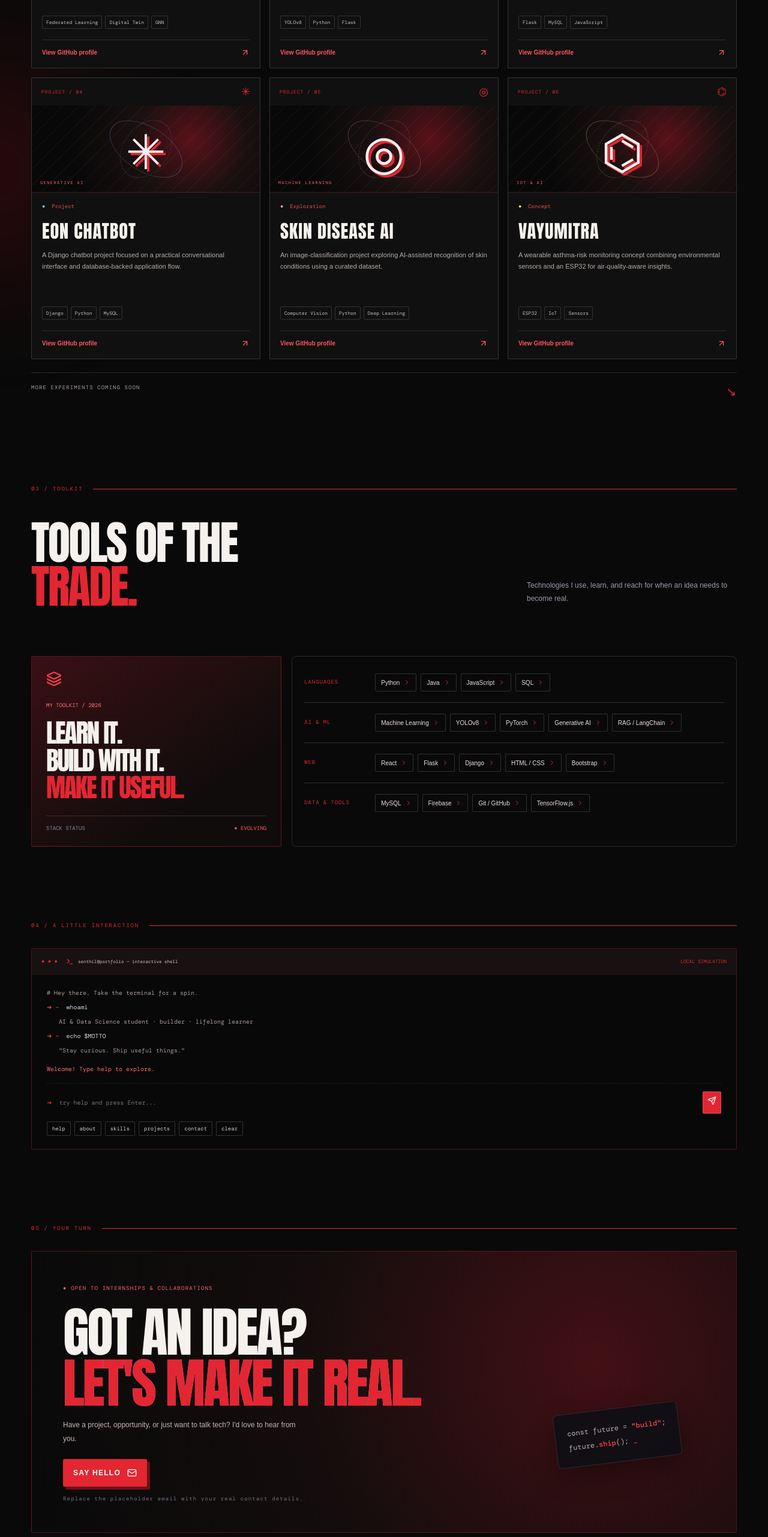
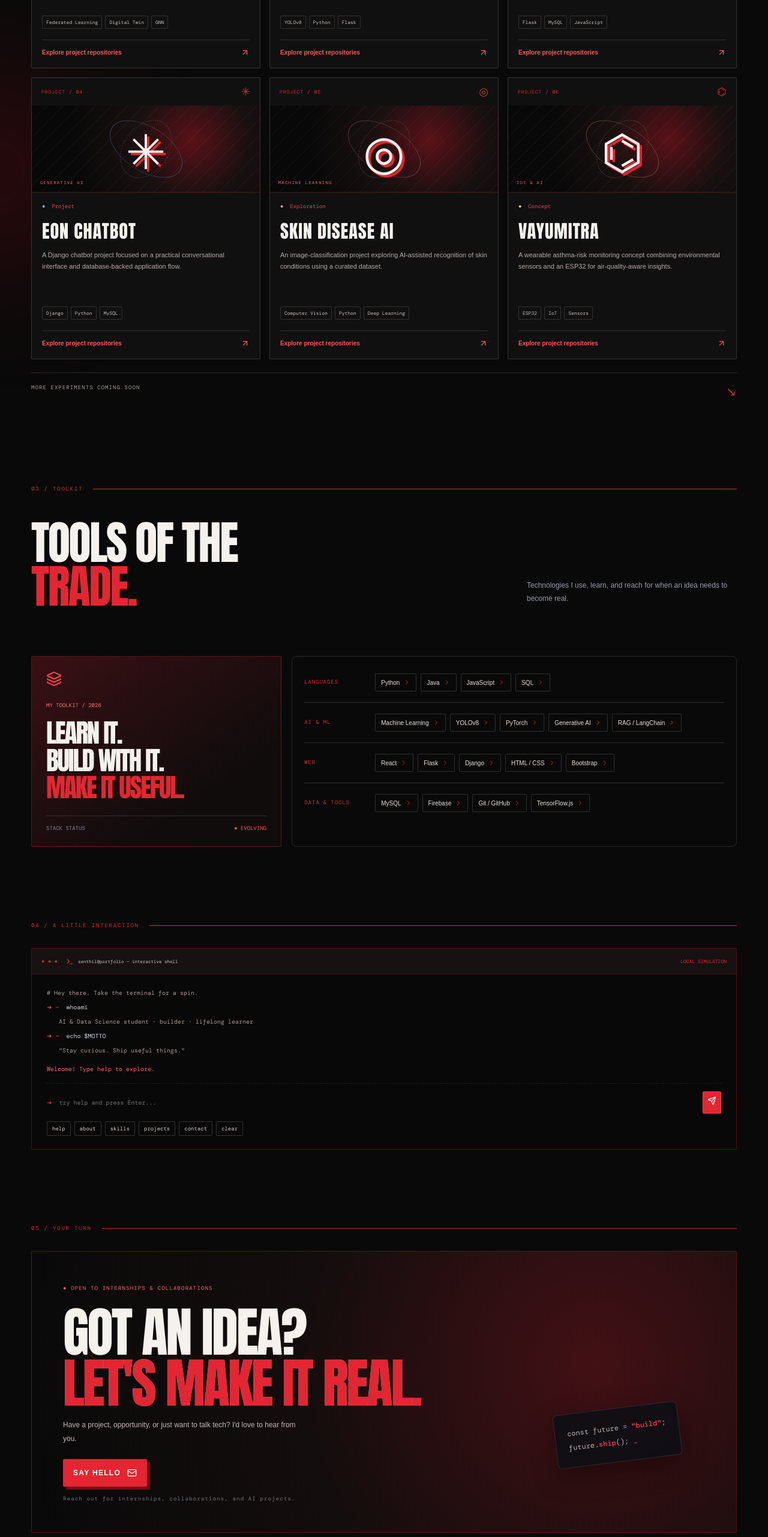
Before and after one commit to senthilp005/barath-portfolio, a React (Vite) app: page / in a window 1280 px wide. Shown: the part 2246-4809 px from the top of the page at 60% size. Built offline with nearby package versions, Linux system fonts and the light colour scheme.

Commit message:
Connect portfolio to project GitHub account and real contact email

```diff
--- a/src/main.jsx
+++ b/src/main.jsx
@@ -4,12 +4,12 @@ import { ArrowDownRight, ArrowUpRight, Github, Linkedin, Mail, Menu, X, Code2, B
 import "./styles.css";
 
 const projects = [
-  { n:"01", title:"FEDIS-OT", category:"AI & Security", desc:"A privacy-preserving cybersecurity concept combining federated learning with digital-twin-based patch validation for safer collaborative threat detection.", tags:["Federated Learning","Digital Twin","GNN"], symbol:"◈", tone:"violet", status:"In development", url:"https://github.com/senthilp005" },
-  { n:"02", title:"Signify", category:"Computer Vision", desc:"An Indian Sign Language recognition experience exploring YOLO-based detection and a web interface to make sign recognition more accessible.", tags:["YOLOv8","Python","Flask"], symbol:"⌁", tone:"mint", status:"Prototype", url:"https://github.com/senthilp005" },
-  { n:"03", title:"SmartCart", category:"Full Stack", desc:"A compact e-commerce application with product browsing, a cart flow, and mock checkout backed by Flask and MySQL.", tags:["Flask","MySQL","JavaScript"], symbol:"▦", tone:"orange", status:"Building", url:"https://github.com/senthilp005" },
-  { n:"04", title:"EON Chatbot", category:"Generative AI", desc:"A Django chatbot project focused on a practical conversational interface and database-backed application flow.", tags:["Django","Python","MySQL"], symbol:"✳", tone:"blue", status:"Project", url:"https://github.com/senthilp005" },
-  { n:"05", title:"Skin Disease AI", category:"Machine Learning", desc:"An image-classification project exploring AI-assisted recognition of skin conditions using a curated dataset.", tags:["Computer Vision","Python","Deep Learning"], symbol:"◎", tone:"pink", status:"Exploration", url:"https://github.com/senthilp005" },
-  { n:"06", title:"VayuMitra", category:"IoT & AI", desc:"A wearable asthma-risk monitoring concept combining environmental sensors and an ESP32 for air-quality-aware insights.", tags:["ESP32","IoT","Sensors"], symbol:"⌬", tone:"yellow", status:"Concept", url:"https://github.com/senthilp005" }
+  { n:"01", title:"FEDIS-OT", category:"AI & Security", desc:"A privacy-preserving cybersecurity concept combining federated learning with digital-twin-based patch validation for safer collaborative threat detection.", tags:["Federated Learning","Digital Twin","GNN"], symbol:"◈", tone:"violet", status:"In development", url:"https://github.com/senthilvelanprabakaran-alt" },
+  { n:"02", title:"Signify", category:"Computer Vision", desc:"An Indian Sign Language recognition experience exploring YOLO-based detection and a web interface to make sign recognition more accessible.", tags:["YOLOv8","Python","Flask"], symbol:"⌁", tone:"mint", status:"Prototype", url:"https://github.com/senthilvelanprabakaran-alt" },
+  { n:"03", title:"SmartCart", category:"Full Stack", desc:"A compact e-commerce application with product browsing, a cart flow, and mock checkout backed by Flask and MySQL.", tags:["Flask","MySQL","JavaScript"], symbol:"▦", tone:"orange", status:"Building", url:"https://github.com/senthilvelanprabakaran-alt" },
+  { n:"04", title:"EON Chatbot", category:"Generative AI", desc:"A Django chatbot project focused on a practical conversational interface and database-backed application flow.", tags:["Django","Python","MySQL"], symbol:"✳", tone:"blue", status:"Project", url:"https://github.com/senthilvelanprabakaran-alt" },
+  { n:"05", title:"Skin Disease AI", category:"Machine Learning", desc:"An image-classification project exploring AI-assisted recognition of skin conditions using a curated dataset.", tags:["Computer Vision","Python","Deep Learning"], symbol:"◎", tone:"pink", status:"Exploration", url:"https://github.com/senthilvelanprabakaran-alt" },
+  { n:"06", title:"VayuMitra", category:"IoT & AI", desc:"A wearable asthma-risk monitoring concept combining environmental sensors and an ESP32 for air-quality-aware insights.", tags:["ESP32","IoT","Sensors"], symbol:"⌬", tone:"yellow", status:"Concept", url:"https://github.com/senthilvelanprabakaran-alt" }
 ];
 const skills = [
   ["Languages",["Python","Java","JavaScript","SQL"]],
@@ -33,10 +33,10 @@ function App(){
       <div className="art"><div className="gridbg"/><div className="orbit oa"/><div className="orbit ob"/><div className="orbit oc"/><div className="float-chip chip1"><BrainCircuit size={16}/> ML / AI</div><div className="float-chip chip2"><Code2 size={16}/> Build · Learn · Repeat</div><div className="core"><div className="window"><i/><i/><i/><small>senthil@dev:~</small></div><div className="monogram"><span>S<span>.</span></span><Sparkles className="spark" size={20}/></div><div className="core-foot">CREATIVE ENGINEER <b>● ONLINE</b></div></div><div className="float-chip chip3"><Cpu size={16}/> Curiosity.exe <b>RUNNING</b></div><div className="art-label">FIG. 001 / PORTFOLIO</div></div><a className="scroll" href="#about">— SCROLL TO EXPLORE ↓</a></section>
       <div className="ticker"><span>CURIOUS BY DEFAULT</span><i>✳</i><span>BUILT WITH INTENTION</span><i>✳</i><span>ALWAYS ITERATING</span><i>✳</i><span>CODE WITH PURPOSE</span></div>
       <section className="section wrap" id="about"><div className="section-label">01 / ABOUT <span/></div><div className="about-grid"><h2>Tech is the tool.<br/><em>Impact is the point.</em></h2><div className="about-copy"><p>I'm a final-year B.Tech student specializing in <strong>Artificial Intelligence & Data Science</strong> at CARE College of Engineering, Trichy. I enjoy turning complex ideas into practical prototypes — from computer vision models to web apps and privacy-aware AI systems.</p><p>I'm continually improving my skills across machine learning, full-stack development, and responsible AI. I believe in learning by building, testing, and iterating.</p><a className="textlink" href="#contact">Let's connect <ArrowUpRight size={16}/></a></div></div><div className="stats"><div><b>AI<span>+</span></b><small>Curiosity-led learning</small></div><div><b>01</b><small>Builder mindset</small></div><div><b>∞</b><small>Things left to explore</small></div><div className="stat-note">↳ &nbsp;Small steps.<br/> &nbsp;&nbsp;&nbsp;Real progress.</div></div></section>
-      <section className="section wrap" id="projects"><div className="section-label">02 / SELECTED WORK <span/> <small>01—06</small></div><div className="heading-row"><h2>Things I've been<br/><em>working on.</em></h2><p>A collection of experiments, prototypes, and ideas. Some are in progress — that's where the interesting stuff happens.</p></div><div className="filters">{filters.map(f=><button key={f} className={filter===f?"active":""} onClick={()=>setFilter(f)}>{f}</button>)}</div><div className="project-grid">{shown.map(p=><article className={`project tone-${p.tone}`} key={p.n}><div className="project-top"><small>PROJECT / {p.n}</small><span>{p.symbol}</span></div><div className="visual"><i/><i/><b>{p.symbol}</b><small>{p.category.toUpperCase()}</small></div><div className="project-body"><div className="status">● &nbsp;{p.status}</div><h3>{p.title}</h3><p>{p.desc}</p><div className="tags">{p.tags.map(t=><span key={t}>{t}</span>)}</div><a href={p.url} target="_blank" rel="noreferrer">View GitHub profile <ArrowUpRight size={15}/></a></div></article>)}</div><div className="more">MORE EXPERIMENTS COMING SOON <span>↘</span></div></section>
+      <section className="section wrap" id="projects"><div className="section-label">02 / SELECTED WORK <span/> <small>01—06</small></div><div className="heading-row"><h2>Things I've been<br/><em>working on.</em></h2><p>A collection of experiments, prototypes, and ideas. Some are in progress — that's where the interesting stuff happens.</p></div><div className="filters">{filters.map(f=><button key={f} className={filter===f?"active":""} onClick={()=>setFilter(f)}>{f}</button>)}</div><div className="project-grid">{shown.map(p=><article className={`project tone-${p.tone}`} key={p.n}><div className="project-top"><small>PROJECT / {p.n}</small><span>{p.symbol}</span></div><div className="visual"><i/><i/><b>{p.symbol}</b><small>{p.category.toUpperCase()}</small></div><div className="project-body"><div className="status">● &nbsp;{p.status}</div><h3>{p.title}</h3><p>{p.desc}</p><div className="tags">{p.tags.map(t=><span key={t}>{t}</span>)}</div><a href={p.url} target="_blank" rel="noreferrer">Explore project repositories <ArrowUpRight size={15}/></a></div></article>)}</div><div className="more">MORE EXPERIMENTS COMING SOON <span>↘</span></div></section>
       <section className="section wrap" id="skills"><div className="section-label">03 / TOOLKIT <span/></div><div className="heading-row"><h2>Tools of the<br/><em>trade.</em></h2><p>Technologies I use, learn, and reach for when an idea needs to become real.</p></div><div className="skill-layout"><div className="skill-card"><Layers3 size={26}/><small>MY TOOLKIT / 2026</small><h3>Learn it.<br/>Build with it.<br/><em>Make it useful.</em></h3><div>STACK STATUS <b>● EVOLVING</b></div></div><div className="skill-list">{skills.map(([group,items])=><div className="skill-row" key={group}><small>{group}</small><div>{items.map(s=><span key={s}>{s}<ChevronRight size={12}/></span>)}</div></div>)}</div></div></section>
       <section className="section wrap"><div className="section-label">04 / A LITTLE INTERACTION <span/></div><div className="terminal"><div className="term-head"><span>● ● ●</span><small><Terminal size={13}/> senthil@portfolio — interactive shell</small><i>LOCAL SIMULATION</i></div><div className="term-body"><p className="comment"># Hey there. Take the terminal for a spin.</p><p><b>➜</b> <em>~</em> &nbsp;whoami</p><p className="muted">AI & Data Science student · builder · lifelong learner</p><p><b>➜</b> <em>~</em> &nbsp;echo $MOTTO</p><p className="muted">"Stay curious. Ship useful things."</p><p className="response">{output}</p><form onSubmit={run}><b>➜</b><input value={cmd} onChange={e=>setCmd(e.target.value)} placeholder="try help and press Enter..." aria-label="Terminal command"/><button aria-label="Run command"><Send size={15}/></button></form><div className="cmds">{["help","about","skills","projects","contact","clear"].map(c=><button key={c} onClick={()=>{setCmd(c);if(c==="clear")setOutput("");else setOutput(({help:"Commands: about · skills · projects · contact · clear",about:"P. Senthil Velan — AI & Data Science developer interested in applied AI and useful software.",skills:"Python · Java · ML · YOLOv8 · Generative AI · React · Flask · Django · MySQL",projects:"FEDIS-OT · Signify · SmartCart · EON Chatbot · Skin Disease AI · VayuMitra",contact:"Use the contact links below to connect."})[c])}}>{c}</button>)}</div></div></div></section>
-      <section className="section wrap contact" id="contact"><div className="section-label">05 / YOUR TURN <span/></div><div className="contact-panel"><div className="contact-content"><small>● OPEN TO INTERNSHIPS & COLLABORATIONS</small><h2>Got an idea?<br/><b>Let's make it real.</b></h2><p>Have a project, opportunity, or just want to talk tech? I'd love to hear from you.</p><a className="btn primary" href="mailto:your.email@example.com?subject=Let's%20connect">Say hello <Mail size={16}/></a><small className="hint">Replace the placeholder email with your real contact details.</small></div><div className="code-art">const future = <b>"build"</b>;<br/>future.<b>ship</b>(); <span>_</span></div></div><footer><a className="brand" href="#home"><span className="brand-mark">S<span>.</span></span><span>P. SENTHIL VELAN<small> / DEVELOPER</small></span></a><small>DESIGNED TO KEEP EVOLVING · © {new Date().getFullYear()}</small><div className="social"><a href="https://github.com/senthilp005" aria-label="GitHub"><Github size={17}/></a><a href="https://linkedin.com/" aria-label="LinkedIn"><Linkedin size={17}/></a><a href="mailto:your.email@example.com" aria-label="Email"><Mail size={17}/></a></div></footer></section>
+      <section className="section wrap contact" id="contact"><div className="section-label">05 / YOUR TURN <span/></div><div className="contact-panel"><div className="contact-content"><small>● OPEN TO INTERNSHIPS & COLLABORATIONS</small><h2>Got an idea?<br/><b>Let's make it real.</b></h2><p>Have a project, opportunity, or just want to talk tech? I'd love to hear from you.</p><a className="btn primary" href="mailto:senthilvelan.p@care.ac.in?subject=Let's%20connect">Say hello <Mail size={16}/></a><small className="hint">Reach out for internships, collaborations, and AI projects.</small></div><div className="code-art">const future = <b>"build"</b>;<br/>future.<b>ship</b>(); <span>_</span></div></div><footer><a className="brand" href="#home"><span className="brand-mark">S<span>.</span></span><span>P. SENTHIL VELAN<small> / DEVELOPER</small></span></a><small>DESIGNED TO KEEP EVOLVING · © {new Date().getFullYear()}</small><div className="social"><a href="https://github.com/senthilvelanprabakaran-alt" aria-label="GitHub"><Github size={17}/></a><a href="https://linkedin.com/" aria-label="LinkedIn"><Linkedin size={17}/></a><a href="mailto:senthilvelan.p@care.ac.in" aria-label="Email"><Mail size={17}/></a></div></footer></section>
     </main>
   </div>
 }
```
